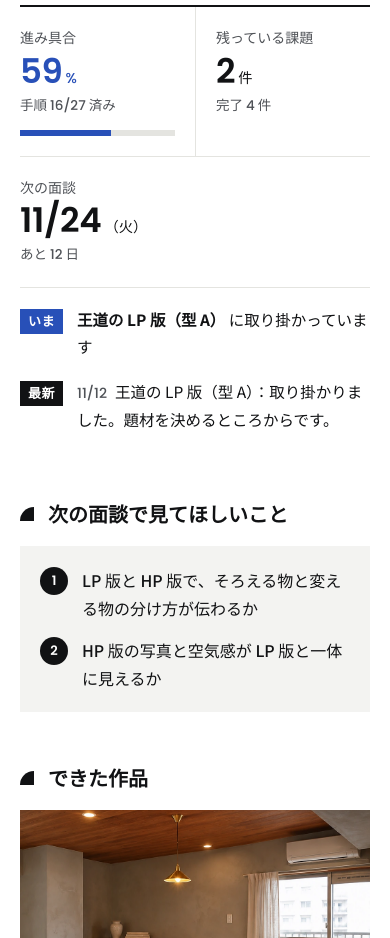
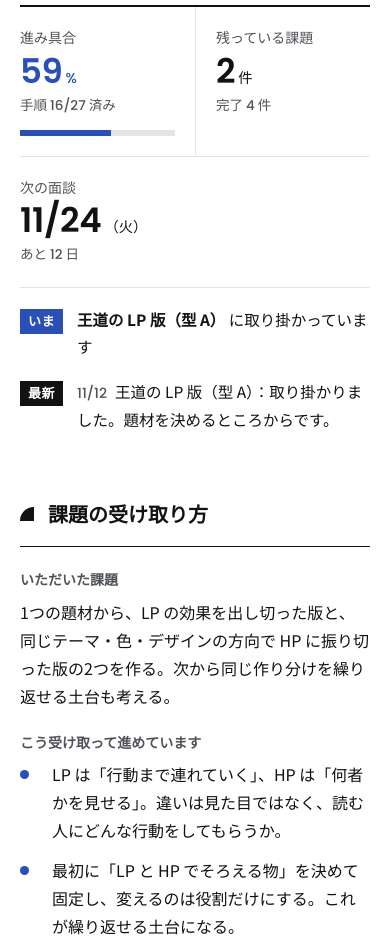
Before and after one commit to wimaoka51-blip/zenso-progress, a plain HTML site: page index.html in a window 390 px wide. Shown: the part 162-1100 px from the top of the page. Drawn offline with Linux system fonts and the light colour scheme.

Commit message:
課題の受け取り方・そろえた物と変えた物・予定の欄を足す
Co-Authored-By: Claude Opus 5.5 <noreply@anthropic.com>

```diff
--- a/index.html
+++ b/index.html
@@ -89,6 +89,35 @@ h2 small{font-size:14px;color:var(--sub);font-weight:500}
 .cm .msg.err{color:var(--err)}
 .cm .msg.ok{color:var(--ink);font-weight:500}
 
+/* 課題の受け取り方 */
+.brief{display:grid;grid-template-columns:minmax(0,.8fr) minmax(0,1.2fr);gap:28px;border-top:1px solid var(--ink);padding-top:20px}
+.brief dt{font-size:14px;font-weight:700;color:var(--sub);margin-bottom:6px}
+.brief dd{margin:0;font-size:16px}
+.brief ol{list-style:none;margin:0;padding:0;display:grid;gap:12px}
+.brief li{display:grid;grid-template-columns:22px 1fr;gap:10px;font-size:16px}
+.brief li::before{content:"";width:9px;height:9px;border-radius:50%;background:var(--accent);margin-top:.62em}
+
+/* そろえた物・変えた物 */
+.sd{margin-top:36px;display:grid;grid-template-columns:minmax(0,.8fr) minmax(0,1.6fr);gap:28px}
+.sd>*,.brief>*,.work>*{min-width:0}
+.sd h4{margin:0 0 10px;font-size:15px;font-weight:700;padding-bottom:8px;border-bottom:1px solid var(--ink)}
+.sd ul{list-style:none;margin:0;padding:0}
+.sd ul li{padding:10px 0;border-bottom:1px solid var(--line);font-size:15px;display:grid;grid-template-columns:20px 1fr;align-items:baseline}
+.sd ul li::before{content:"";width:8px;height:8px;border-radius:50%;background:var(--ink)}
+.sd table{min-width:440px;font-size:14.5px}
+.sd th,.sd td{padding:10px 14px 10px 0}
+.sd td:first-child{font-weight:700;white-space:nowrap}
+.sd td:last-child{color:var(--ink)}
+
+/* 予定 */
+.plan{list-style:none;margin:0;padding:0;border-top:1px solid var(--ink)}
+.plan li{display:grid;grid-template-columns:96px 1fr auto;gap:14px;align-items:baseline;padding:13px 0;border-bottom:1px solid var(--line);font-size:16px}
+.plan .d{font-family:var(--num);font-weight:600;font-size:17px}
+.plan .done{color:var(--sub)}
+.plan .done span:nth-child(2){text-decoration:line-through;text-decoration-color:var(--faint)}
+.plan .tag{font-size:13px;color:var(--sub)}
+.plan li.meet .d,.plan li.meet span:nth-child(2){color:var(--accent);font-weight:700}
+
 /* 状態の印（ロゴの形） */
 .st{display:inline-flex;align-items:center;gap:8px;font-size:14px;color:var(--sub);font-weight:500;white-space:nowrap}
 .mk{width:10px;height:10px;flex:none;display:inline-block}
@@ -149,6 +178,9 @@ footer{font-size:13.5px;color:var(--sub);border-top:1px solid var(--line);paddin
   .ask{padding:20px}
   .ask li{font-size:16px}
   .cm .row{grid-template-columns:1fr}
+  .brief,.sd{grid-template-columns:1fr;gap:20px}
+  .plan li{grid-template-columns:72px 1fr}
+  .plan .tag{grid-column:2}
   h2{font-size:20px}
 }
 @media (prefers-reduced-motion:no-preference){.bar i,.bar-all i{transition:width .6s ease}}
@@ -205,6 +237,14 @@ function render(d, site) {
     ${latest ? `<p class="latest"><b>最新</b><span><span class="when num">${md(latest.at)}</span>${esc(latest.card)}${latest.text && latest.text !== "完了" ? `：${esc(latest.text)}` : "（完了）"}</span></p>` : ""}
   </header>
 
+  ${site.brief ? `<section>
+    <h2>課題の受け取り方</h2>
+    <dl class="brief">
+      <div><dt>いただいた課題</dt><dd>${esc(site.brief.task)}</dd></div>
+      <div><dt>こう受け取って進めています</dt><dd><ol>${site.brief.reading.map(r => `<li><span>${esc(r)}</span></li>`).join("")}</ol></dd></div>
+    </dl>
+  </section>` : ""}
+
   ${asks.length ? `<section>
     <h2>次の面談で見てほしいこと</h2>
     <div class="ask"><ol>${asks.map(a => `<li><span>${esc(a)}</span></li>`).join("")}</ol></div>
@@ -226,7 +266,19 @@ function render(d, site) {
           <p class="msg" role="status" aria-live="polite"></p>
         </form>` : ""}
       </div>
-    </article>`).join("")}
+    </article>
+    ${w.same && w.diff ? `<div class="sd">
+      <div><h4>LP と HP でそろえた物</h4><ul>${w.same.map(s => `<li><span>${esc(s)}</span></li>`).join("")}</ul></div>
+      <div><h4>変えた物（役割だけ）</h4><div class="table-box"><table>
+        <thead><tr><th></th><th>静かな LP 版</th><th>HP 版</th></tr></thead>
+        <tbody>${w.diff.map(r => `<tr><td>${esc(r[0])}</td><td>${esc(r[1])}</td><td>${esc(r[2])}</td></tr>`).join("")}</tbody>
+      </table></div></div>
+    </div>` : ""}`).join("")}
+  </section>` : ""}
+
+  ${site.plan && site.plan.length ? `<section>
+    <h2>次の面談までの予定</h2>
+    <ul class="plan">${site.plan.map(p => `<li class="${p.done ? "done" : ""}${p.meet ? " meet" : ""}"><span class="d">${esc(p.date)}</span><span>${esc(p.text)}</span>${p.done ? `<span class="tag">済み</span>` : ""}</li>`).join("")}</ul>
   </section>` : ""}
 
   <section>
--- a/site.json
+++ b/site.json
@@ -13,7 +13,54 @@
           "label": "HP 版を見る",
           "href": "works/madobe/hp/site/"
         }
+      ],
+      "same": [
+        "色（暖かい墨・漆喰の白・黄土を少し）",
+        "書体（明朝の Zen Old Mincho と Crimson Pro）",
+        "写真（同じ家・同じ光と色味）",
+        "ロゴ・ボタンの形・余白の感じ"
+      ],
+      "diff": [
+        [
+          "並べる順",
+          "読む人の疑問の順",
+          "紹介の順（事例→考え方→会社）"
+        ],
+        [
+          "最初の画面",
+          "何の会社か・誰向けか・相談の入口",
+          "社名と一言だけ"
+        ],
+        [
+          "相談の入口",
+          "疑問が晴れるたびに5か所",
+          "1〜2か所"
+        ],
+        [
+          "料金",
+          "総額と 1㎡あたりの目安",
+          "事例に1行添える"
+        ],
+        [
+          "なぜ今",
+          "置く（買う前・入居日から逆算）",
+          "置かない"
+        ],
+        [
+          "写真の切り方",
+          "寄せて、流れや手元を見せる",
+          "引きで、空気を見せる"
+        ]
       ]
     }
-  ]
+  ],
+  "brief": {
+    "task": "1つの題材から、LP の効果を出し切った版と、同じテーマ・色・デザインの方向で HP に振り切った版の2つを作る。次から同じ作り分けを繰り返せる土台も考える。",
+    "reading": [
+      "LP は「行動まで連れていく」、HP は「何者かを見せる」。違いは見た目ではなく、読む人にどんな行動をしてもらうか。",
+      "最初に「LP と HP でそろえる物」を決めて固定し、変えるのは役割だけにする。これが繰り返せる土台になる。",
+      "LP には、見た目から売り場の「王道の LP（型 A）」と、余白と写真で運ぶ「静かな LP（型 B）」がある。Madobe は B で作り、次に A を作る。"
+    ]
+  },
+  "plan": []
 }
```
